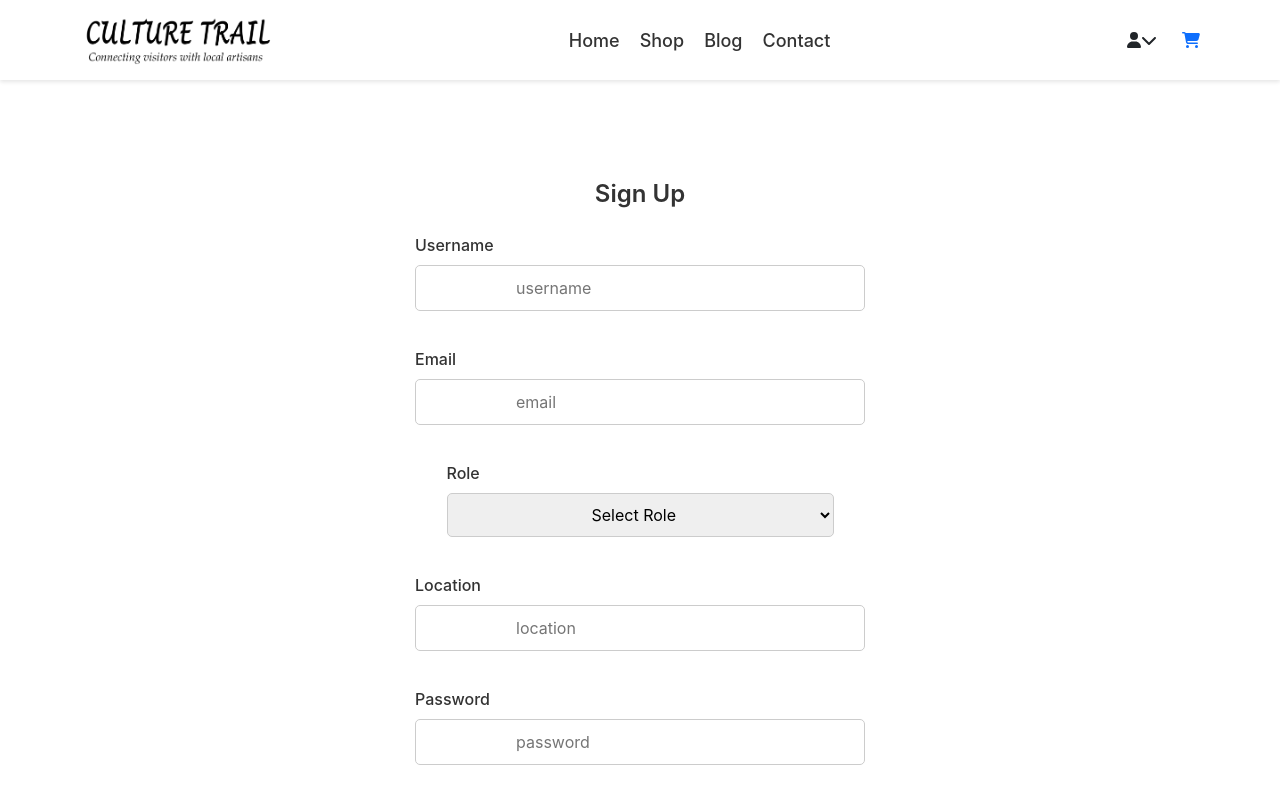
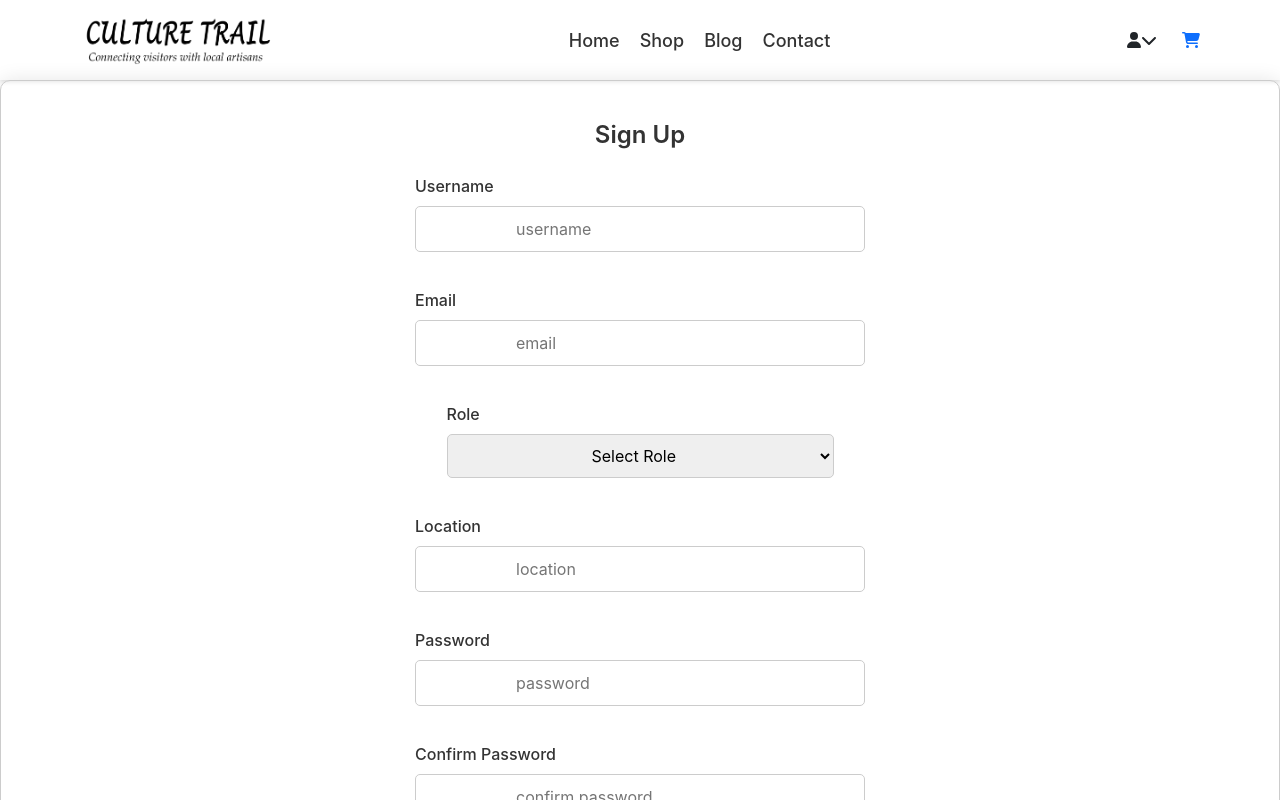
Before and after one commit to IT21102264/AF-Assingment, a React (Create React App) app in the folder client/: page /signup in a window 1280 px wide. Shown: the top 800 px of the page. Built offline with nearby package versions, Linux system fonts and the light colour scheme.

Commit message:
adding css part

```diff
--- a/client/src/index.css
+++ b/client/src/index.css
@@ -28,10 +28,12 @@ code {
 }
 
 .login-c {
-  padding: 80px 80px;
+
   display: flex;
   justify-content: center;
   align-items: center;
+  margin: auto;
+  padding: 20px 80px;
 }
 .login-c form {
 
--- a/client/src/pages/SignupPage.jsx
+++ b/client/src/pages/SignupPage.jsx
@@ -24,6 +24,9 @@ export default function SignupPage() {
           flexDirection: "row",
           alignItems: "center",
           padding: "20px",
+          border: "1px solid #ccc",
+          borderRadius: "10px",
+          boxShadow: "0px 0px 20px rgba(0, 0, 0, 0.1)",
         }}
       >
         <div className="login-c">
```
